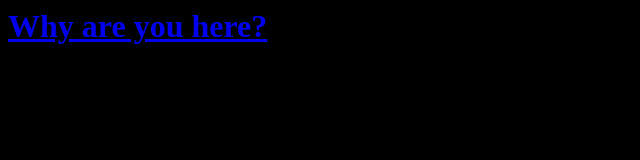
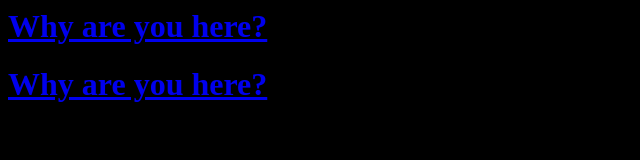
Before and after one commit to nonodontgithub/nonodontgithub.github.io, a plain HTML site: page index.html in a window 1280 px wide. Shown: the whole page, without its empty margins (0-640 px from the left). Drawn offline with Linux system fonts and the light colour scheme.

Commit message:
Update index.html

```diff
--- a/index.html
+++ b/index.html
@@ -2,4 +2,5 @@
 <html>
 <head><style>body {background-color: #000; color: #fff;}</style><title>Nope</title></head>
 <body><h1><a href="nonodont.neocities.org">Why are you here?</a></h1></body>
+<body><h1><a href="https://nonodont.neocities.org">Why are you here?</a></h1></body>
 </html>
```
